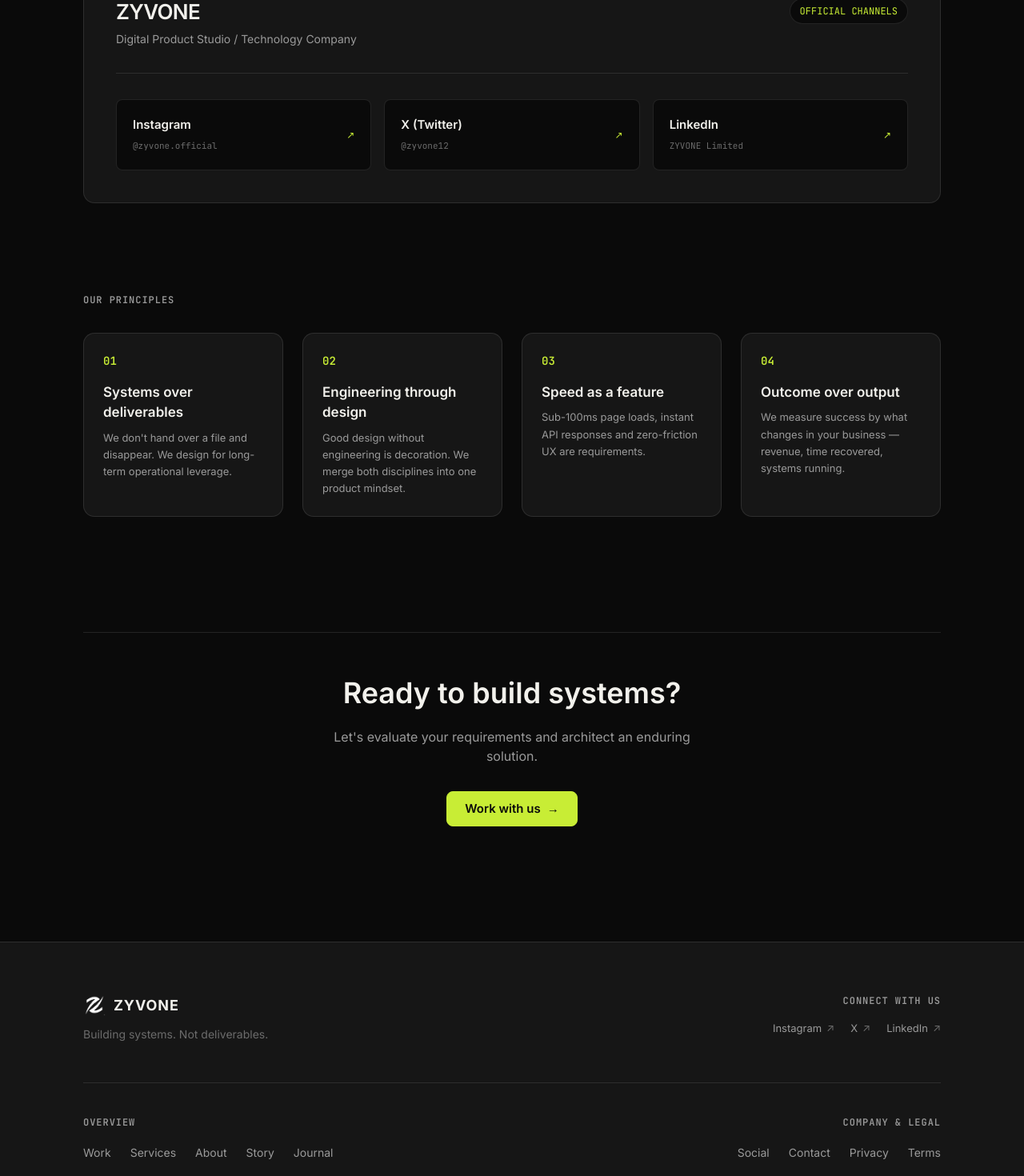
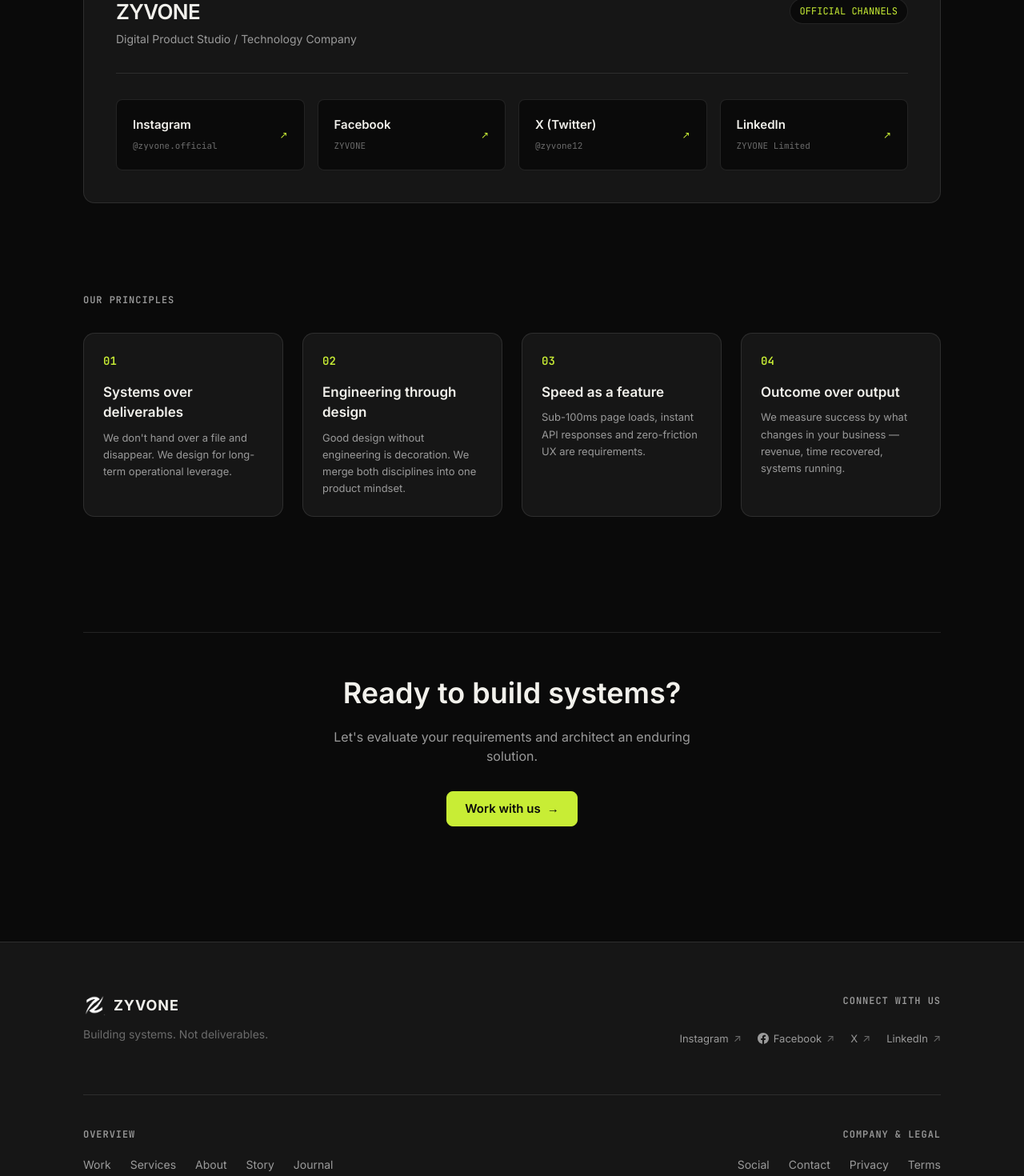
Before and after one commit to ZubairCodes78/Zyvone, a Next.js app: page /about in a window 1280 px wide. Shown: the part 2280-3750 px from the top of the page at 80% size. Built offline with nearby package versions, Linux system fonts and the light colour scheme.

Commit message:
feat: add official ZYVONE Facebook profile link

```diff
--- a/src/app/about/page.tsx
+++ b/src/app/about/page.tsx
@@ -385,13 +385,13 @@ export default function AboutPage() {
             </div>
           </div>
 
-          <div className="grid grid-cols-1 sm:grid-cols-3 gap-4">
+          <div className="grid grid-cols-1 sm:grid-cols-2 lg:grid-cols-4 gap-4">
             <a
               href={agencySocials.instagram}
               target="_blank"
               rel="noopener noreferrer"
               aria-label="ZYVONE Official Instagram"
-              className="p-5 rounded-lg bg-[var(--bg)] border border-[var(--border)] hover:border-[var(--accent)] transition-colors duration-200 flex items-center justify-between group"
+              className="p-5 rounded-lg bg-[var(--bg)] border border-[var(--border)] hover:border-[var(--accent)] transition-colors duration-200 flex items-center justify-between group min-h-[44px]"
             >
               <div>
                 <span className="font-sans font-semibold text-[15px] text-[var(--text-primary)] block group-hover:text-[var(--accent)] transition-colors">
@@ -407,11 +407,31 @@ export default function AboutPage() {
             </a>
 
             <a
+              href={agencySocials.facebook}
+              target="_blank"
+              rel="noopener noreferrer"
+              aria-label="Visit ZYVONE on Facebook"
+              className="p-5 rounded-lg bg-[var(--bg)] border border-[var(--border)] hover:border-[var(--accent)] transition-colors duration-200 flex items-center justify-between group min-h-[44px]"
+            >
+              <div>
+                <span className="font-sans font-semibold text-[15px] text-[var(--text-primary)] block group-hover:text-[var(--accent)] transition-colors">
+                  Facebook
+                </span>
+                <span className="font-mono text-[11px] text-[var(--text-tertiary)]">
+                  ZYVONE
+                </span>
+              </div>
+              <span className="font-mono text-[12px] text-[var(--accent)] group-hover:translate-x-0.5 transition-transform">
+                ↗
+              </span>
+            </a>
+
+            <a
               href={agencySocials.x}
               target="_blank"
               rel="noopener noreferrer"
               aria-label="ZYVONE Official X"
-              className="p-5 rounded-lg bg-[var(--bg)] border border-[var(--border)] hover:border-[var(--accent)] transition-colors duration-200 flex items-center justify-between group"
+              className="p-5 rounded-lg bg-[var(--bg)] border border-[var(--border)] hover:border-[var(--accent)] transition-colors duration-200 flex items-center justify-between group min-h-[44px]"
             >
               <div>
                 <span className="font-sans font-semibold text-[15px] text-[var(--text-primary)] block group-hover:text-[var(--accent)] transition-colors">
@@ -431,7 +451,7 @@ export default function AboutPage() {
               target="_blank"
               rel="noopener noreferrer"
               aria-label="ZYVONE Official LinkedIn"
-              className="p-5 rounded-lg bg-[var(--bg)] border border-[var(--border)] hover:border-[var(--accent)] transition-colors duration-200 flex items-center justify-between group"
+              className="p-5 rounded-lg bg-[var(--bg)] border border-[var(--border)] hover:border-[var(--accent)] transition-colors duration-200 flex items-center justify-between group min-h-[44px]"
             >
               <div>
                 <span className="font-sans font-semibold text-[15px] text-[var(--text-primary)] block group-hover:text-[var(--accent)] transition-colors">
--- a/src/app/layout.tsx
+++ b/src/app/layout.tsx
@@ -135,6 +135,7 @@ export default function RootLayout({
       "https://x.com/zyvone12",
       "https://www.linkedin.com/company/zyvonetech/posts/?feedView=all",
       "https://www.instagram.com/zyvone.official/",
+      "https://www.facebook.com/profile.php?id=61594944182257",
     ],
     knowsAbout: [
       "SaaS Development",
--- a/src/app/social/page.tsx
+++ b/src/app/social/page.tsx
@@ -18,6 +18,13 @@ export default function SocialPage() {
       handle: '@zyvone.official',
       url: agencySocials.instagram,
       desc: 'Behind the scenes, updates, and culture.',
+      action: 'Follow',
+    },
+    {
+      name: 'Facebook',
+      handle: 'ZYVONE',
+      url: agencySocials.facebook,
+      desc: 'Official company announcements, updates, and community.',
       action: 'Follow',
     },
     {
@@ -82,14 +89,14 @@ export default function SocialPage() {
           <span className="eyebrow-mono block mb-6 text-[var(--accent)]">
             ZYVONE OFFICIAL AGENCY CHANNELS
           </span>
-          <div className="grid grid-cols-1 md:grid-cols-3 gap-6">
+          <div className="grid grid-cols-1 sm:grid-cols-2 lg:grid-cols-4 gap-6">
             {companySocials.map((channel) => (
               <a
                 key={channel.name}
                 href={channel.url}
                 target="_blank"
                 rel="noopener noreferrer"
-                aria-label={`ZYVONE ${channel.name}`}
+                aria-label={channel.name === 'Facebook' ? 'Visit ZYVONE on Facebook' : `ZYVONE ${channel.name}`}
                 className="card-surface p-6 flex flex-col justify-between group hover:border-[var(--accent)] transition-all duration-300"
               >
                 <div>
--- a/src/components/Footer.tsx
+++ b/src/components/Footer.tsx
@@ -36,17 +36,35 @@ export default function Footer() {
                 href={agencySocials.instagram}
                 target="_blank"
                 rel="noopener noreferrer"
-                className="inline-flex items-center gap-1.5 font-sans text-[13px] text-[var(--text-secondary)] hover:text-[var(--text-primary)] transition-colors"
+                className="inline-flex items-center gap-1.5 font-sans text-[13px] text-[var(--text-secondary)] hover:text-[var(--text-primary)] transition-colors min-h-[44px] py-1 md:py-0"
                 aria-label="ZYVONE Instagram"
               >
                 <span>Instagram</span>
                 <span className="text-[var(--text-tertiary)]">↗</span>
               </a>
               <a
+                href={agencySocials.facebook}
+                target="_blank"
+                rel="noopener noreferrer"
+                className="inline-flex items-center gap-1.5 font-sans text-[13px] text-[var(--text-secondary)] hover:text-[var(--text-primary)] transition-colors min-h-[44px] py-1 md:py-0"
+                aria-label="Visit ZYVONE on Facebook"
+              >
+                <svg
+                  className="w-3.5 h-3.5 fill-current shrink-0"
+                  viewBox="0 0 24 24"
+                  fill="currentColor"
+                  aria-hidden="true"
+                >
+                  <path d="M24 12.073c0-6.627-5.373-12-12-12s-12 5.373-12 12c0 5.99 4.388 10.954 10.125 11.854v-8.385H7.078v-3.47h3.047V9.43c0-3.007 1.792-4.669 4.533-4.669 1.312 0 2.686.235 2.686.235v2.953H15.83c-1.491 0-1.956.925-1.956 1.874v2.25h3.328l-.532 3.47h-2.796v8.385C19.612 23.027 24 18.062 24 12.073z" />
+                </svg>
+                <span>Facebook</span>
+                <span className="text-[var(--text-tertiary)]">↗</span>
+              </a>
+              <a
                 href={agencySocials.x}
                 target="_blank"
                 rel="noopener noreferrer"
-                className="inline-flex items-center gap-1.5 font-sans text-[13px] text-[var(--text-secondary)] hover:text-[var(--text-primary)] transition-colors"
+                className="inline-flex items-center gap-1.5 font-sans text-[13px] text-[var(--text-secondary)] hover:text-[var(--text-primary)] transition-colors min-h-[44px] py-1 md:py-0"
                 aria-label="ZYVONE X"
               >
                 <span>X</span>
@@ -56,7 +74,7 @@ export default function Footer() {
                 href={agencySocials.linkedin}
                 target="_blank"
                 rel="noopener noreferrer"
-                className="inline-flex items-center gap-1.5 font-sans text-[13px] text-[var(--text-secondary)] hover:text-[var(--text-primary)] transition-colors"
+                className="inline-flex items-center gap-1.5 font-sans text-[13px] text-[var(--text-secondary)] hover:text-[var(--text-primary)] transition-colors min-h-[44px] py-1 md:py-0"
                 aria-label="ZYVONE LinkedIn"
               >
                 <span>LinkedIn</span>
--- a/src/lib/socials.ts
+++ b/src/lib/socials.ts
@@ -3,6 +3,7 @@ export const agencySocials = {
   tagline: 'Digital Product Studio / Technology Company',
   handle: '@zyvone.official',
   instagram: 'https://www.instagram.com/zyvone.official/',
+  facebook: 'https://www.facebook.com/profile.php?id=61594944182257',
   x: 'https://x.com/zyvone12',
   linkedin: 'https://www.linkedin.com/company/zyvonetech/posts/?feedView=all',
 }
```
